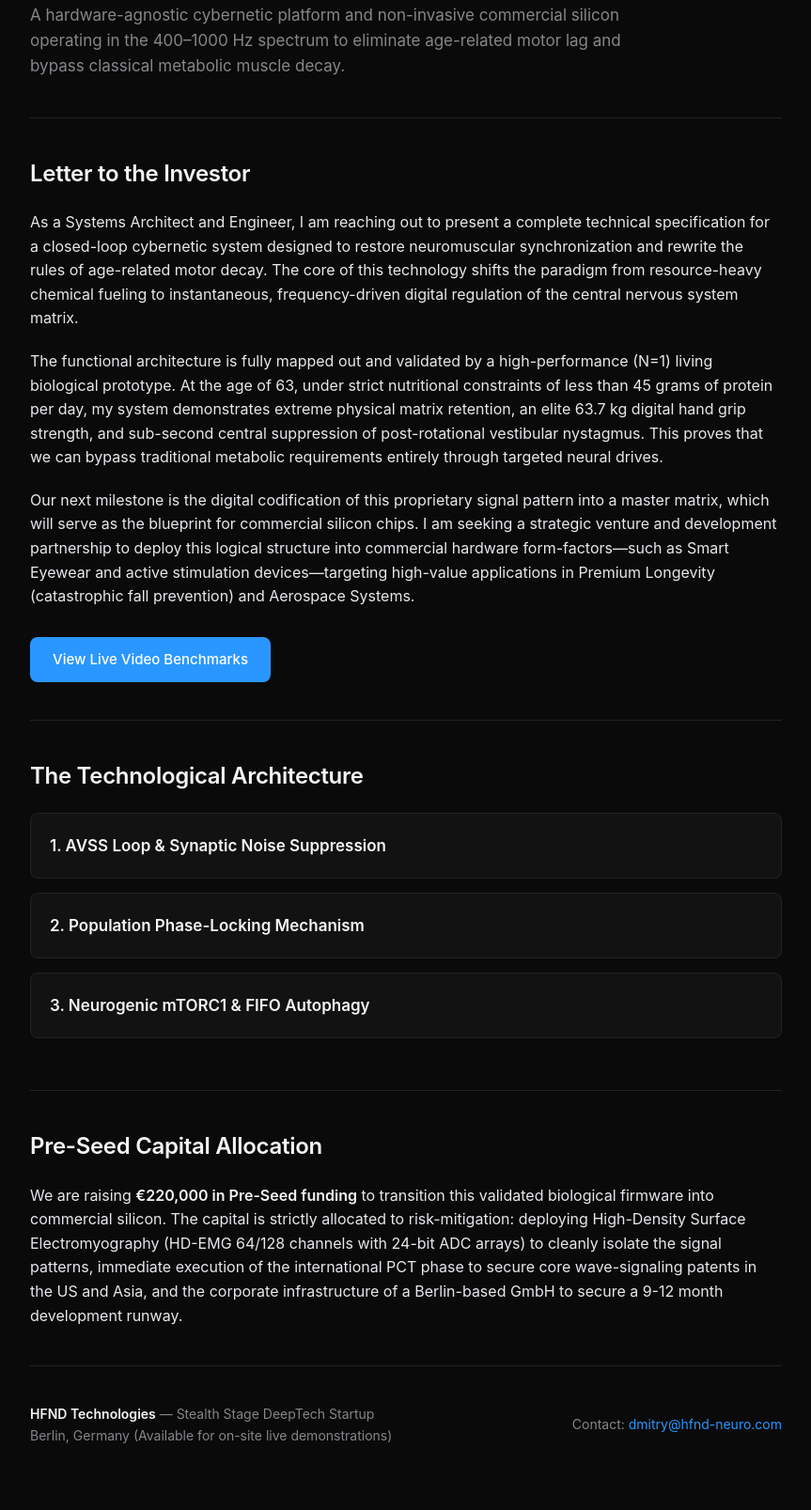
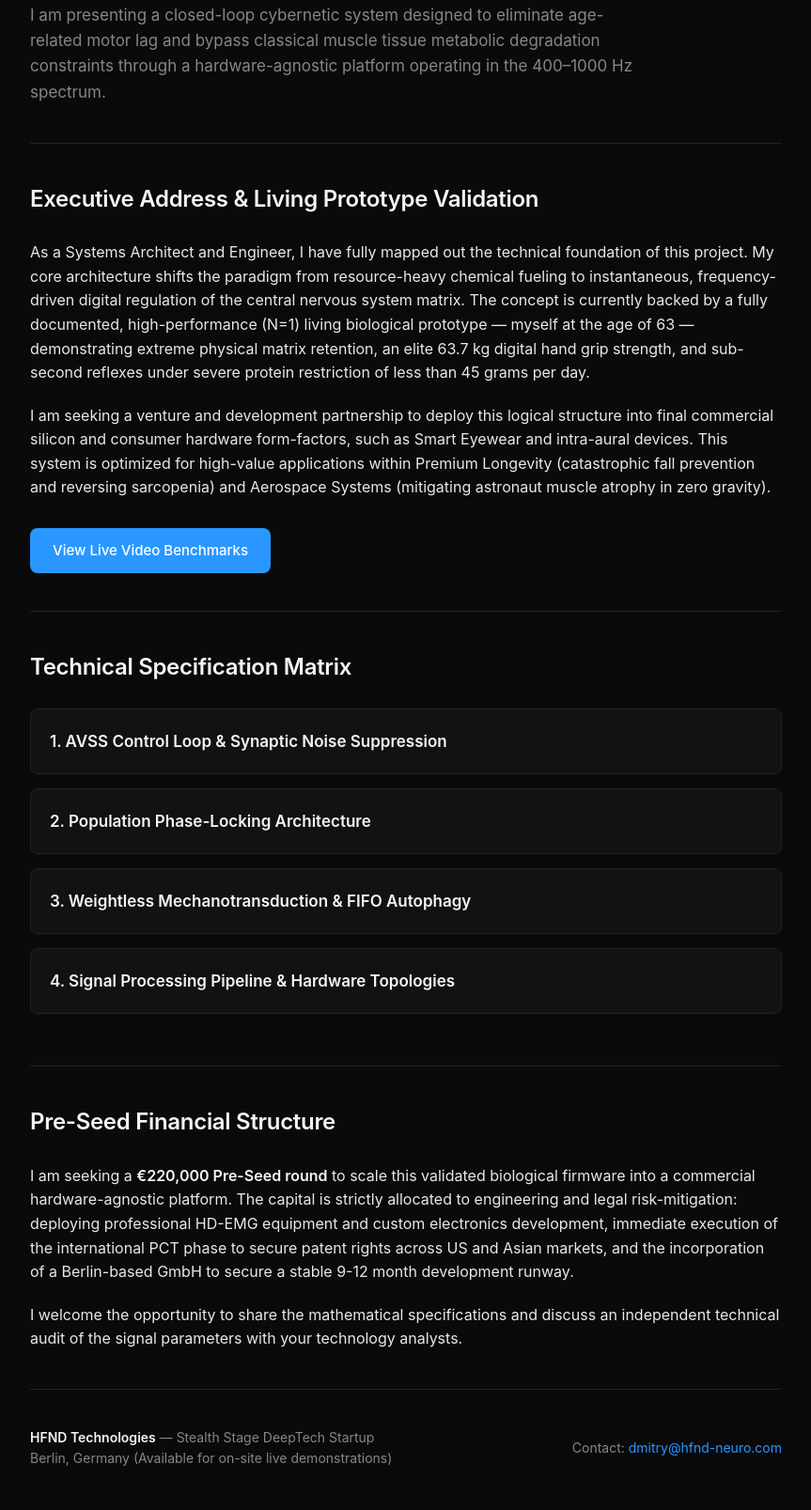
Before and after one commit to Dmitry-hfnd/hfnd-neuro.github.io, a plain HTML site: page index.html in a window 1280 px wide. Shown: the part 231-1838 px from the top of the page at 94% size, without its empty margins (208-1071 px from the left). Drawn offline with Linux system fonts and the light colour scheme.

Commit message:
Update index.html

```diff
--- a/index.html
+++ b/index.html
@@ -27,7 +27,7 @@
  .subtitle { font-size: 21px; color: var(--accent); font-weight: 400; margin: 0 0 20px 0; }
  .tagline { font-size: 17px; color: var(--gray); max-width: 650px; margin: 0; line-height: 1.6; }
  section { padding: 40px 0; border-bottom: 1px solid #222; }
- h2 { font-size: 24px; font-weight: 600; margin: 0 0 20px 0; letter-spacing: -0.3px; }
+ h2 { font-size: 24px; font-weight: 600; margin: 0 0 25px 0; letter-spacing: -0.3px; }
  p { margin: 0 0 20px 0; font-size: 16px; color: #e8e8ed; }
  p:last-child { margin-bottom: 0; }
  strong { color: var(--text); font-weight: 600; }
@@ -41,6 +41,8 @@ space-between; align-items: center; transition: background 0.2s; }
  .accordion[open] .accordion-title::after { content: '−'; }
  .accordion-content { padding: 0 20px 20px 20px; color: #e8e8ed; font-size: 15px; border-top: 1px
 solid #1a1a1a; padding-top: 15px; }
+ .accordion-content p { margin: 0 0 12px 0; }
+ .accordion-content p:last-child { margin: 0; }
 
  .btn { display: inline-block; background-color: var(--accent); color: #fff; text-decoration: none;
 padding: 12px 24px; border-radius: 8px; font-weight: 500; font-size: 15px; margin-top: 10px; transition:
@@ -56,58 +58,68 @@ opacity 0.2s; border: none; cursor: pointer; }
 <header>
  <h1>HFND Technologies</h1>
  <div class="subtitle">Closed-Loop Motor Control Architecture</div>
- <p class="tagline">A hardware-agnostic cybernetic platform and non-invasive commercial silicon operating in the 400–1000 Hz spectrum to eliminate age-related motor lag and bypass classical metabolic muscle decay.</p>
+ <p class="tagline">I am presenting a closed-loop cybernetic system designed to eliminate age-related motor lag and bypass classical muscle tissue metabolic degradation constraints through a hardware-agnostic platform operating in the 400–1000 Hz spectrum.</p>
 </header>
 
 <section>
- <h2>Letter to the Investor</h2>
- <p>As a Systems Architect and Engineer, I am reaching out to present a complete technical specification for a closed-loop cybernetic system designed to restore neuromuscular synchronization and rewrite the rules of age-related motor decay. The core of this technology shifts the paradigm from resource-heavy chemical fueling to instantaneous, frequency-driven digital regulation of the central nervous system matrix.</p>
+ <h2>Executive Address & Living Prototype Validation</h2>
+ <p>As a Systems Architect and Engineer, I have fully mapped out the technical foundation of this project. My core architecture shifts the paradigm from resource-heavy chemical fueling to instantaneous, frequency-driven digital regulation of the central nervous system matrix. The concept is currently backed by a fully documented, high-performance (N=1) living biological prototype — myself at the age of 63 — demonstrating extreme physical matrix retention, an elite 63.7 kg digital hand grip strength, and sub-second reflexes under severe protein restriction of less than 45 grams per day.</p>
 
- <p>The functional architecture is fully mapped out and validated by a high-performance (N=1) living biological prototype. At the age of 63, under strict nutritional constraints of less than 45 grams of protein per day, my system demonstrates extreme physical matrix retention, an elite 63.7 kg digital hand grip strength, and sub-second central suppression of post-rotational vestibular nystagmus. This proves that we can bypass traditional metabolic requirements entirely through targeted neural drives.</p>
-
- <p>Our next milestone is the digital codification of this proprietary signal pattern into a master matrix, which will serve as the blueprint for commercial silicon chips. I am seeking a strategic venture and development partnership to deploy this logical structure into commercial hardware form-factors—such as Smart Eyewear and active stimulation devices—targeting high-value applications in Premium Longevity (catastrophic fall prevention) and Aerospace Systems.</p>
+ <p>I am seeking a venture and development partnership to deploy this logical structure into final commercial silicon and consumer hardware form-factors, such as Smart Eyewear and intra-aural devices. This system is optimized for high-value applications within Premium Longevity (catastrophic fall prevention and reversing sarcopenia) and Aerospace Systems (mitigating astronaut muscle atrophy in zero gravity).</p>
 
  <a href="https://linktr.ee" class="btn" target="_blank">View Live Video Benchmarks</a>
 </section>
 
 <section>
- <h2>The Technological Architecture</h2>
+ <h2>Technical Specification Matrix</h2>
 
  <details class="accordion">
- <summary class="accordion-title">1. AVSS Loop & Synaptic Noise Suppression</summary>
+ <summary class="accordion-title">1. AVSS Control Loop & Synaptic Noise Suppression</summary>
  <div class="accordion-content">
- <p>Aging causes ultrastructural desynchronization at the neuromuscular junction, generating a micro-delay ("Neuro-Quantum Lag") that fills the system with destructive synaptic noise and triggers central inhibition. The AVSS Algorithm utilizes Vestibular Stochastic Resonance (VSR) within the 400-1000Hz window to compress central nervous system response latency below 1.0 second, eliminating the lag and restoring volitional efferent control.</p>
+  <p>Aging induces electrochemical desynchronization at the neuromuscular junction, creating a micro-delay ("Neuro-Quantum Lag") that fills the system with destructive synaptic noise and triggers central inhibition. This safety cutoff blocks high-frequency currents, causing muscle decay and fall risks.</p>
+  <p>My proprietary <strong>AVSS Control Loop</strong> utilizes Vestibular Stochastic Resonance (VSR) within the 400-1000Hz window to compress central nervous system response latency below 1.0 second. By neutralizing this central lag, the system restores immediate multi-axial motor gating capabilities and efferent command transmission.</p>
  </div>
  </details>
 
  <details class="accordion">
- <summary class="accordion-title">2. Population Phase-Locking Mechanism</summary>
+ <summary class="accordion-title">2. Population Phase-Locking Architecture</summary>
  <div class="accordion-content">
- <p>The absolute refractory period restricts single axons to firing rates under 150 Hz. The HFND platform bypasses this biological bottleneck by orchestrating a coherent, phased-array firing matrix across cerebellar Purkinje cell fields, achieving an aggregate operational bandwidth within the 400–1000 Hz spectrum to amplify signals and suppress background noise.</p>
+  <p>The absolute refractory period naturally restricts standard single-axon action potential generation to under 150 Hz. My platform bypasses this individual biological bottleneck through high-density spatial-temporal synchronization across distributed networks.</p>
+  <p>By orchestrating a coherent, phased-array firing matrix across cerebellar Purkinje cell fields, the motor command achieves an aggregate operational bandwidth within the <strong>400–1000 Hz spectrum</strong>. This network synchrony acts as a central amplifier, effectively drowning out background neural noise to stabilize volitional signals.</p>
  </div>
  </details>
 
  <details class="accordion">
- <summary class="accordion-title">3. Neurogenic mTORC1 & FIFO Autophagy</summary>
+ <summary class="accordion-title">3. Weightless Mechanotransduction & FIFO Autophagy</summary>
  <div class="accordion-content">
- <p>Ultra-dense electrical depolarization at 400–1000 Hz forces a massive inside-out calcium surge, mechanically triggering the mTORC1 pathway to synthesize structural fast-twitch proteins under strict protein constraints. Lacking external chemical fuel, the system executes a strict First-In, First-Out (FIFO) queue for cellular debris clearance, recycling internal waste into clean, functional contractive tissue.</p>
+  <p>Instead of heavy axial skeletal loading, my platform utilizes the integrated power of high-frequency micro-tetanus to activate the <strong>mTORC1 pathway</strong>. Intense electrical depolarization forces an inside-out calcium surge, mechanically sustaining Type-II fast-twitch muscle fibers under extreme nutritional restriction.</p>
+  <p>Lacking external chemical fuel, the system enforces a dynamic intracellular resource management model. It executes a strict <strong>First-In, First-Out (FIFO) queue for cellular debris clearance</strong>, accelerating muscle fiber packing by recycling internal metabolic waste into functional contractive tissue.</p>
+ </div>
+ </details>
+
+ <details class="accordion">
+ <summary class="accordion-title">4. Signal Processing Pipeline & Hardware Topologies</summary>
+ <div class="accordion-content">
+  <p>To transition this validated structure into commercial microchips, the core signal processing pipeline relies on a <strong>high-density electromyography (HD-EMG) matrix</strong>. The hardware platform is designed to operate with a 5 kHz sampling rate, utilizing 24-bit ADC chips to cleanly isolate the signal patterns.</p>
+  <p>The real-time data flow is managed via a <strong>sliding window FFT data topology</strong> running directly on hardware-level FIFO ring buffers, ensuring zero telemetry lag and robust data streaming to the microcontroller.</p>
  </div>
  </details>
 </section>
 
 <section>
- <h2>Pre-Seed Capital Allocation</h2>
- <p>We are raising <strong>&euro;220,000 in Pre-Seed funding</strong> to transition this validated biological firmware into commercial silicon. The capital is strictly allocated to risk-mitigation: deploying High-Density Surface Electromyography (HD-EMG 64/128 channels with 24-bit ADC arrays) to cleanly isolate the signal patterns, immediate execution of the international PCT phase to secure core wave-signaling patents in the US and Asia, and the corporate infrastructure of a Berlin-based GmbH to secure a 9-12 month development runway.</p>
+ <h2>Pre-Seed Financial Structure</h2>
+ <p>I am seeking a <strong>&euro;220,000 Pre-Seed round</strong> to scale this validated biological firmware into a commercial hardware-agnostic platform. The capital is strictly allocated to engineering and legal risk-mitigation: deploying professional HD-EMG equipment and custom electronics development, immediate execution of the international PCT phase to secure patent rights across US and Asian markets, and the incorporation of a Berlin-based GmbH to secure a stable 9-12 month development runway.</p>
+ <p>I welcome the opportunity to share the mathematical specifications and discuss an independent technical audit of the signal parameters with your technology analysts.</p>
 </section>
 
 <footer>
  <div class="footer-grid">
  <div>
- <strong>HFND Technologies</strong> — Stealth Stage DeepTech Startup<br>
- Berlin, Germany (Available for on-site live demonstrations)
+  <strong>HFND Technologies</strong> — Stealth Stage DeepTech Startup<br>
+  Berlin, Germany (Available for on-site live demonstrations)
  </div>
  <div>
- Contact: <a href="mailto:dmitry@hfnd-neuro.com" style="color: var(--accent); text-decoration: none;">dmitry@hfnd-neuro.com</a>
+  Contact: <a href="mailto:dmitry@hfnd-neuro.com" style="color: var(--accent); text-decoration: none;">dmitry@hfnd-neuro.com</a>
  </div>
  </div>
 </footer>
```
